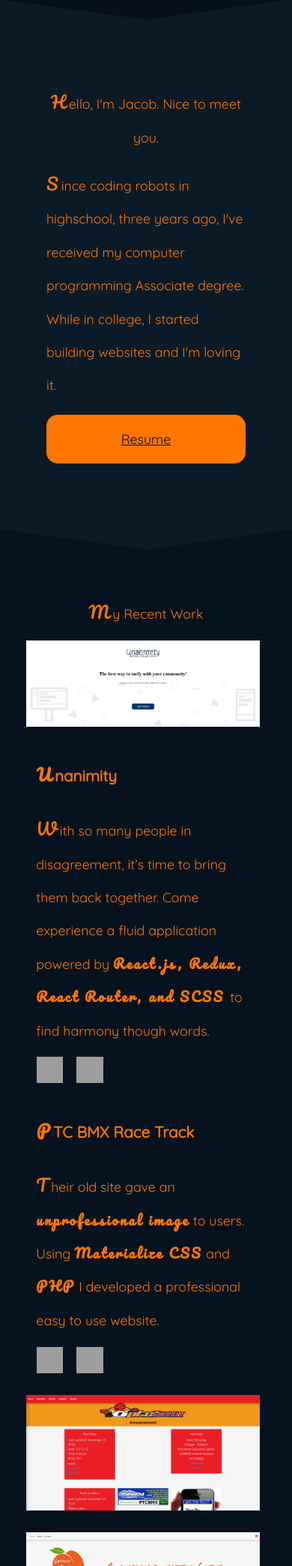
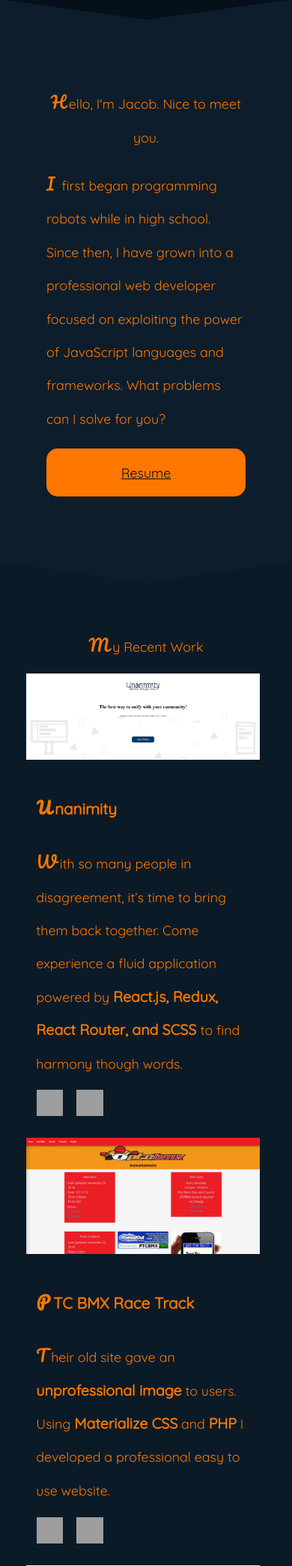
Before and after one commit to transformerjnm/Portfolio, a PHP site: page / in a window 390 px wide. Shown: the part 845-2933 px from the top of the page at 75% size. Run offline with PHP 8.4, Linux system fonts and the light colour scheme; grey boxes are pictures that could not be loaded.

Commit message:
Make some changes to the design based on people feedback.
Added more contrast between the text and backgroiund. Made the text typography easier to read. made change to placement of projects on mobile and desktop

```diff
--- a/css/styles.css
+++ b/css/styles.css
@@ -1,6 +1,6 @@
 :root {
-	--section-dark: rgba(13, 29, 43, 0.8);
-	--section-light: rgba(13, 29, 43, 0.3);
+	--section-dark: rgba(13, 29, 43, 1);
+	--section-light: rgba(13, 29, 43, 0.8);
 	--accent-background: #05101a;
 	--accent-rgba: rgba(5, 16, 26, 0.8);
 	--font-color: #FF7700;
@@ -35,9 +35,8 @@
 	/*this is so that the next letter isn't so close due to the increased size*/
 	letter-spacing: .25rem;
 }
-.cursive {
-	font-family: 'Pacifico', cursive;
-	letter-spacing: .15rem;
+.highlight {
+	font-size: 1.1rem;
 	font-weight: bold;
 }
 .github {
@@ -125,7 +124,7 @@
 	-ms-clip-path: polygon(0 0, 50% 7vw, 100% 0%, 100% calc(100% - 7vw), 50% 100%, 0 calc(100% - 7vw));
 	-o-clip-path: polygon(0 0, 50% 7vw, 100% 0%, 100% calc(100% - 7vw), 50% 100%, 0 calc(100% - 7vw));
 	clip-path: polygon(0 0, 50% 7vw, 100% 0%, 100% calc(100% - 7vw), 50% 100%, 0 calc(100% - 7vw));
-	margin-bottom: -7vw;
+	margin-bottom: -7.1vw;
 	padding-top: 5rem;
 	padding-bottom: 5rem;
 }
@@ -216,16 +215,6 @@
 	margin-top: .75rem;
 }
 .port_col_5_12 {
-	grid-column-start: 1;
-	grid-column-end: 12;
-	margin-top: .75rem;
-}
-.port_col_1_8 {
-	grid-column-start: 1;
-	grid-column-end: 12;
-	margin-top: .75rem;
-}
-.port_col_8_12 {
 	grid-column-start: 1;
 	grid-column-end: 12;
 	margin-top: .75rem;
--- a/index.html
+++ b/index.html
@@ -42,7 +42,7 @@
 				"@context": "http://schema.org",
 				"@type": "WebPage",
 				"name": "Jacob Mitchell Web developer Portfolio",
-				"description": "Since coding robots in highschool, three years ago, I've received my computer programming Associate degree. While in college, I started building websites and I'm loving it.",
+				"description": "I first began programming robots while in high school. Since then, I have grown into a professional web developer focused on exploiting the power of JavaScript languages and frameworks. Check out the rest of my website below to learn about my specific skills and recently completed projects.",
 				"publisher": {
 					"@type": "ProfilePage",
 					"name": "Jacob Mitchell"
@@ -150,7 +150,7 @@
 				<div class="col_container">
 					<h2>Hello, I'm Jacob. Nice to meet you.</h2>
 					<p>
-						Since coding robots in highschool, three years ago, I've received my computer programming Associate degree. While in college, I started building websites and I'm loving it.
+						I first began programming robots while in high school. Since then, I have grown into a professional web developer focused on exploiting the power of JavaScript languages and frameworks. What problems can I solve for you?
 					</p>
 					<h2 class="show_hover button"><a target="_blank" href="jacob_mitchell_resume.pdf" aria-label="Jacob Mitchell's resume link">Resume</a></h2>
 				</div>
@@ -173,7 +173,7 @@
 								<h3 class="slideIn right">Unanimity</h3>
 							</a>
 							<p>
-								With so many people in disagreement, it’s time to bring them back together. Come experience a fluid application powered by <span class="cursive">React.js, Redux, React Router, and SCSS </span> to find harmony though words.
+								With so many people in disagreement, it’s time to bring them back together. Come experience a fluid application powered by <span class="highlight">React.js, Redux, React Router, and SCSS </span> to find harmony though words.
 							</p>
 							<a href="https://github.com/Blaine137/unanimityFIREBASE" target="_blank" rel="noreferrer">
 								<img lazy-src="images/fontawesome/github-square-brands.svg" alt="GitHub Logo" aria-label="Jacob Mitchell's GitHub Link" class="show_hover github">
@@ -182,25 +182,25 @@
 								<img lazy-src="images/fontawesome/external-link-alt-solid.svg" alt="Unanimity website link" aria-label="Jacob Mitchell's GitHub Link" class="show_hover github">
 							</a>
 						</div>
+						<!-- PTC BMX  image -->
+						<div class="port_col_1_5 show_hover">
+							<a target="_blank" rel="noopener" href="https://jacobportfolio.com/portfolio/ptc-bmx/">
+								<img class="slideIn left" lazy-src="images/ptc_bmx_website.jpg" alt="Picture of PTC BMX website">
+							</a>
+						</div>
 						<!-- PTC BMX  -->
-						<div class="port_col_1_8">
+						<div class="port_col_5_12">
 							<a target="_blank" rel="noopener" href="https://jacobportfolio.com/portfolio/ptc-bmx/">
-								<h3 class="slideIn left">PTC BMX Race Track</h3>
+								<h3 class="slideIn right">PTC BMX Race Track</h3>
 							</a>
 							<p>
-								Their old site gave an <span class="cursive">unprofessional image</span> to users. Using <span class="cursive">Materialize CSS</span> and <span class="cursive">PHP</span> I developed a professional easy to use website.
+								Their old site gave an <span class="highlight">unprofessional image</span> to users. Using <span class="highlight">Materialize CSS</span> and <span class="highlight">PHP</span> I developed a professional easy to use website.
 							</p>
 							<a href="https://github.com/transformerjnm/PTC-BMX" target="_blank" rel="noreferrer">
 								<img lazy-src="images/fontawesome/github-square-brands.svg" alt="GitHub Logo" aria-label="Jacob Mitchell's GitHub Link" class="show_hover github">
 							</a>
 							<a href="https://jacobportfolio.com/portfolio/ptc-bmx/" target="_blank" rel="noreferrer">
 								<img lazy-src="images/fontawesome/external-link-alt-solid.svg" alt="PTC BMX Website link" aria-label="Jacob Mitchell's GitHub Link" class="show_hover github">
-							</a>
-						</div>
-						<!-- PTC BMX  image -->
-						<div class="port_col_8_12 show_hover">
-							<a target="_blank" rel="noopener" href="https://jacobportfolio.com/portfolio/ptc-bmx/">
-								<img class="slideIn right" lazy-src="images/ptc_bmx_website.jpg" alt="Picture of PTC BMX website">
 							</a>
 						</div>
 						<!-- Georgia Gifts image -->
@@ -216,7 +216,7 @@
 							</a>
 							<p>
 								What vacation is complete without souvenirs and gifts for the whole family? Find all your needs
-								at Georgia Gifts website that is powered by <span class="cursive">React.js, React Router, ReactStrap, Node.js, Express, Passport.js, Mongo DB.</span>
+								at Georgia Gifts website that is powered by <span class="highlight">React.js, React Router, ReactStrap, Node.js, Express, Passport.js, Mongo DB.</span>
 							</p>
 							<a href="https://github.com/transformerjnm/Gerogia-Gifts-MERN" target="_blank" rel="noreferrer">
 								<img lazy-src="images/fontawesome/github-square-brands.svg" alt="GitHub Logo" aria-label="Link to Georgia Gifts Project" class="show_hover github">
```
